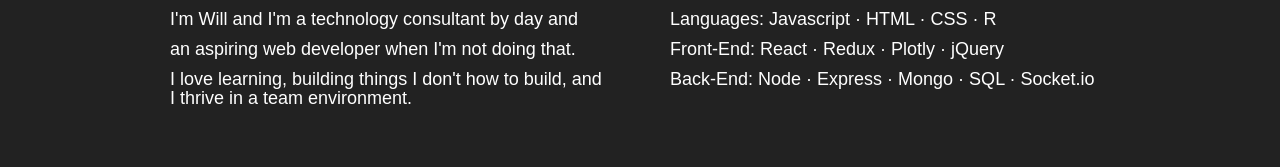
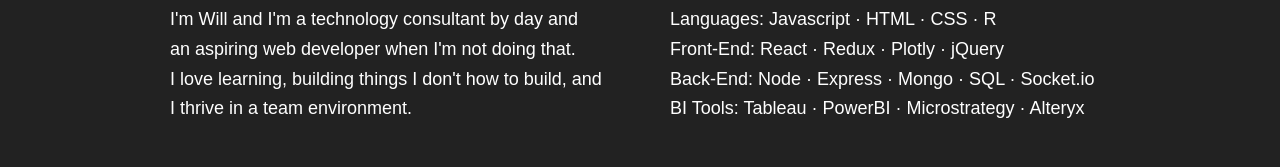
Before and after one commit to Bunks18/portfolio, a React (Create React App) app: page / in a window 1280 px wide. Shown: the part 480-647 px from the top of the page. Built offline with nearby package versions, Linux system fonts and the light colour scheme.

Commit message:
added bi

```diff
--- a/src/components/Test.js
+++ b/src/components/Test.js
@@ -22,7 +22,8 @@
             <h3>About</h3>
             <h4>I'm Will and I'm a technology consultant by day and</h4>
             <h4>an aspiring web developer when I'm not doing that.</h4>
-            <h4>I love learning, building things I don't how to build, and I thrive in a team environment.</h4>
+            <h4>I love learning, building things I don't how to build, and </h4>
+            <h4>I thrive in a team environment.</h4>
 
             </div>
             <div className="about-child">
@@ -31,6 +32,7 @@
             <h4>Languages: Javascript · HTML · CSS · R</h4>
             <h4>Front-End: React · Redux · Plotly · jQuery</h4>
             <h4>Back-End: Node · Express · Mongo · SQL · Socket.io</h4>
+            <h4>BI Tools: Tableau · PowerBI · Microstrategy · Alteryx </h4>
             </h4>
             </div>
           </div>
```
